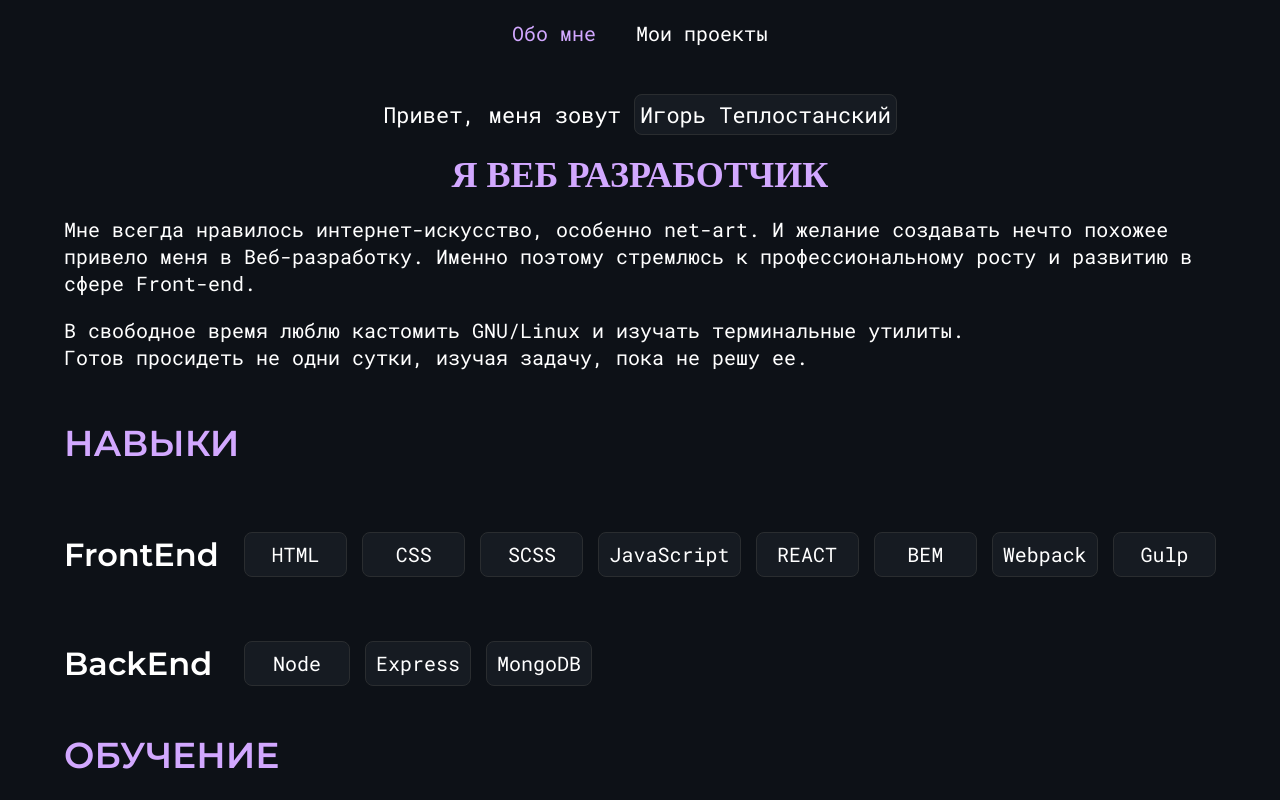
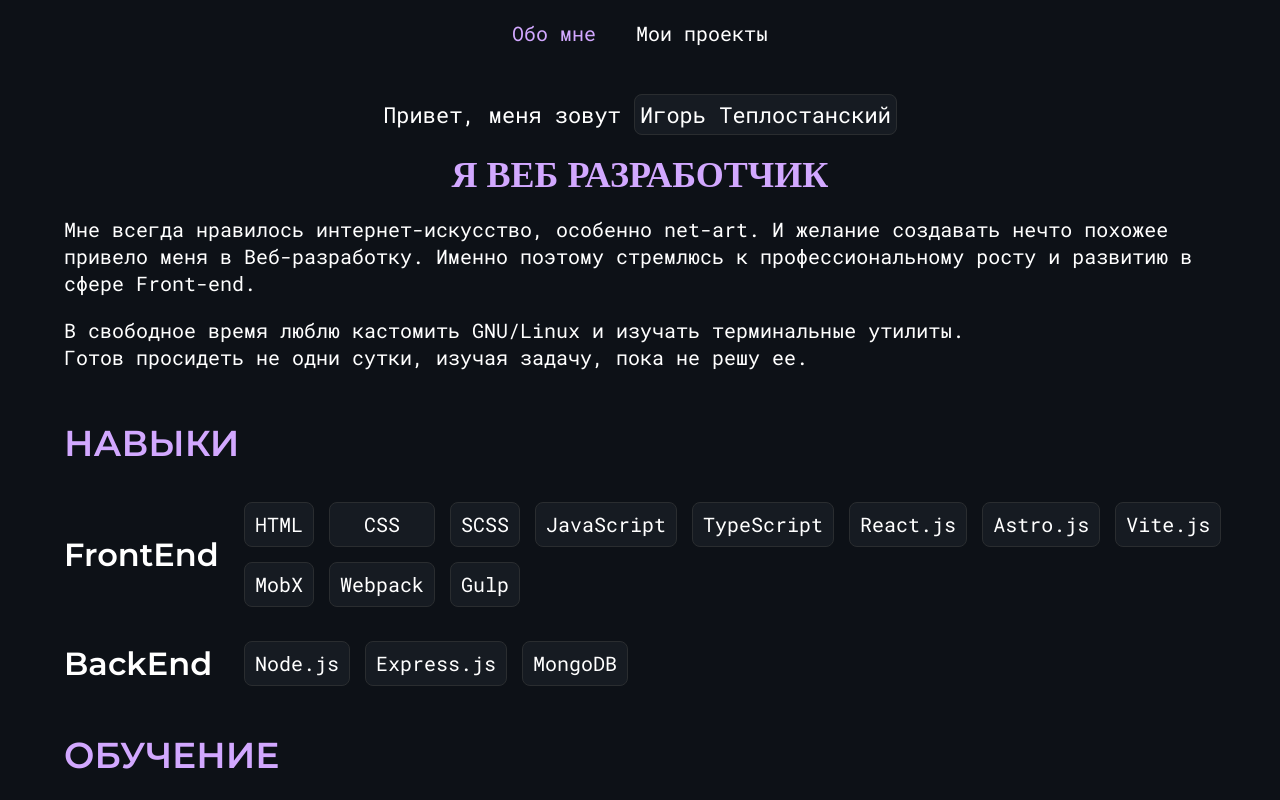
Before and after one commit to teplostanski/teplostanski.me, a React (Create React App) app: page /#/about in a window 1280 px wide. Shown: the top 800 px of the page. Built offline with nearby package versions, Linux system fonts and the light colour scheme; a web font is replaced by a local one.

Commit message:
feat: add new skills

```diff
--- a/src/pages/About/About.js
+++ b/src/pages/About/About.js
@@ -35,15 +35,18 @@ export default function About() {
             'CSS',
             'SCSS',
             'JavaScript',
-            'REACT',
-            'BEM',
+            'TypeScript',
+            'React.js',
+            'Astro.js',
+            'Vite.js',
+            'MobX',
             'Webpack',
             'Gulp',
           ]}
         />
         <AboutSkillItem
           title="BackEnd"
-          skillItems={['Node', 'Express', 'MongoDB']}
+          skillItems={['Node.js', 'Express.js', 'MongoDB']}
         />
       </div>
       <div className="about__info__items">
```
